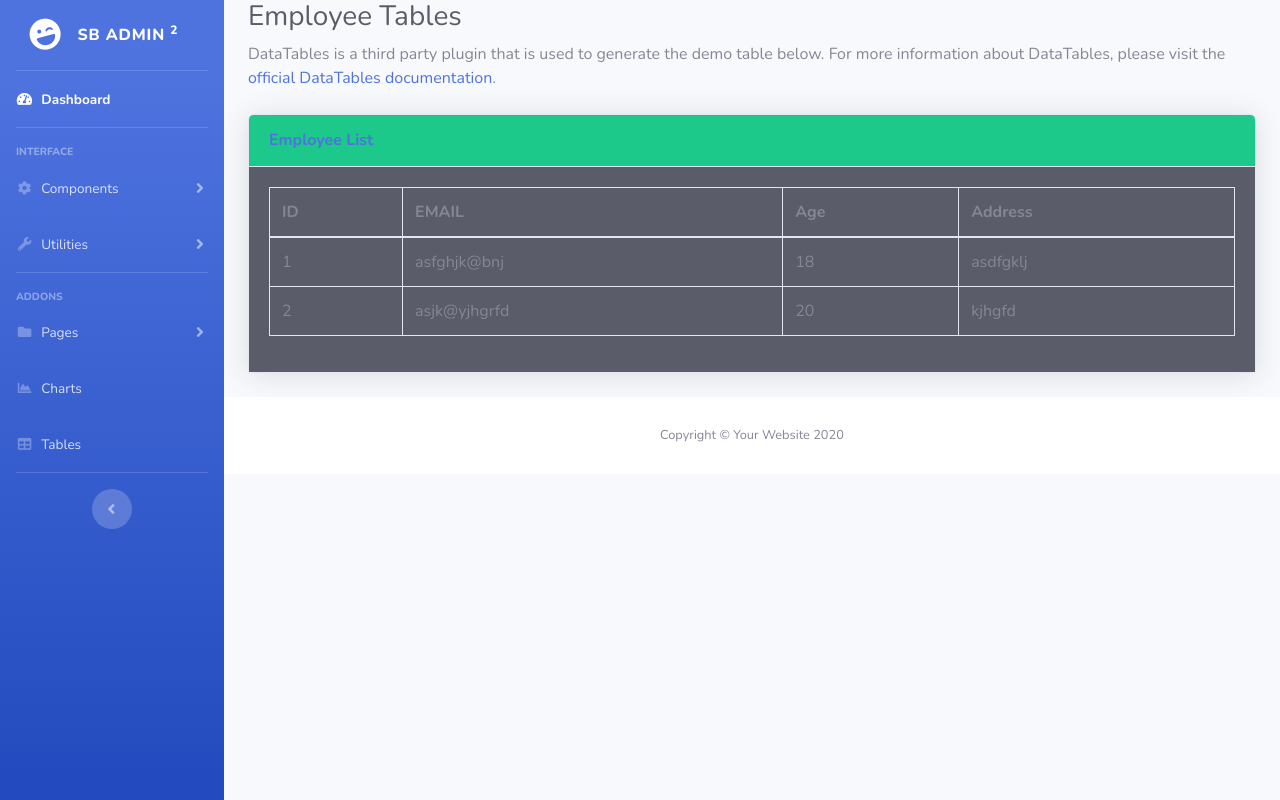
After one commit to mar-babu/share_teach_php, a PHP site: page /view.php in a window 1280 px wide. The commit adds this page. Run offline with PHP 8.4, Linux system fonts and the light colour scheme; data comes from the database, SQL or seed files in the repository.

Commit message:
view data to table;

```diff
--- a/header.php
+++ b/header.php
@@ -66,7 +66,8 @@
                   <div class="bg-white py-2 collapse-inner rounded">
                       <h6 class="collapse-header">Custom Components:</h6>
                       <a class="collapse-item" href="employee.php">Add Employee</a>
-                      <a class="collapse-item" href="">View</a>
+                      <a class="collapse-item" href="view.php">View</a>
+                      <a class="collapse-item" href="">Update</a>
 <!--                      <a class="collapse-item" href="buttons.html">Buttons</a>-->
 <!--                      <a class="collapse-item" href="cards.html">Cards</a>-->
                   </div>
--- /dev/null
+++ b/view.php
@@ -0,0 +1,51 @@
+<?php require_once('header.php')?>
+<?php require_once('Handle/database/db.php');
+
+$sql = "SELECT * FROM `employee`";
+$query = mysqli_query($mysqli,$sql);
+
+//print_r($query);
+
+?>
+    <div class="container-fluid">
+
+        <!-- Page Heading -->
+        <h1 class="h3 mb-2 text-gray-800">Employee Tables</h1>
+        <p class="mb-4">DataTables is a third party plugin that is used to generate the demo table below. For more information about DataTables, please visit the <a target="_blank" href="https://datatables.net">official DataTables documentation</a>.</p>
+
+        <!-- DataTales Example -->
+        <div class="card shadow mb-4">
+            <div class="card-header py-3 bg-success">
+                <h6 class="m-0 font-weight-bold text-primary">Employee List</h6>
+            </div>
+            <div class="card-body bg-dark">
+                <div class="table-responsive">
+                    <table class="table table-bordered" id="dataTable" width="100%" cellspacing="0">
+                        <thead>
+                        <tr>
+                            <th>ID</th>
+                            <th>EMAIL</th>
+                            <th>Age</th>
+                            <th>Address</th>
+                        </tr>
+                        </thead>
+                        <tbody>
+                        <?php while ($data = mysqli_fetch_array($query)) { ?>
+                        <tr>
+                            <td><?php echo $data['id']; ?></td>
+                            <td><?php echo $data['email']; ?></td>
+                            <td><?php echo $data['age']; ?></td>
+                            <td><?php echo $data['address']; ?></td>
+                        </tr>
+                        <?php } ?>
+                        </tbody>
+                    </table>
+                </div>
+            </div>
+        </div>
+
+    </div>
+    <!-- /.container-fluid -->
+
+
+<?php require_once('footer.php') ?>
```
